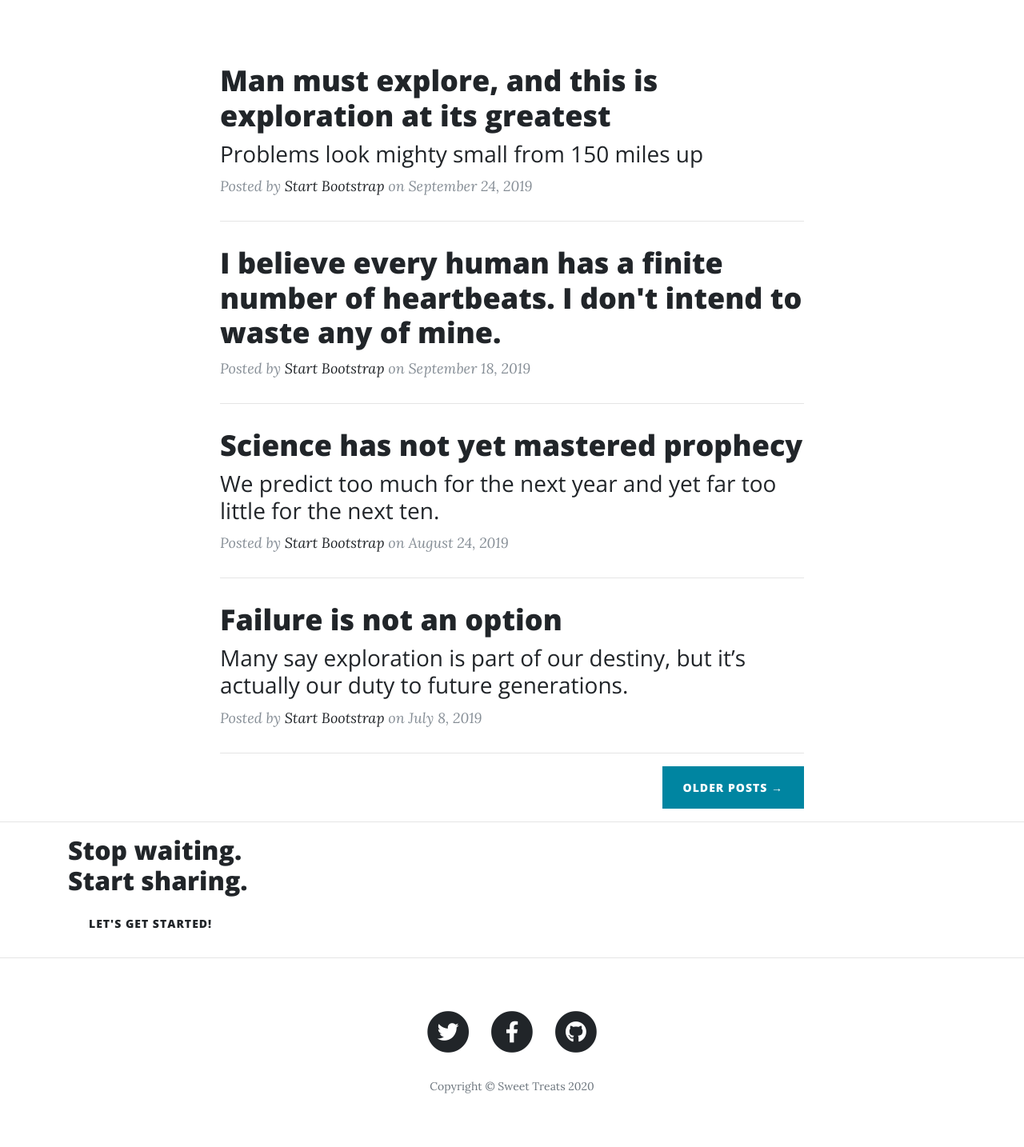
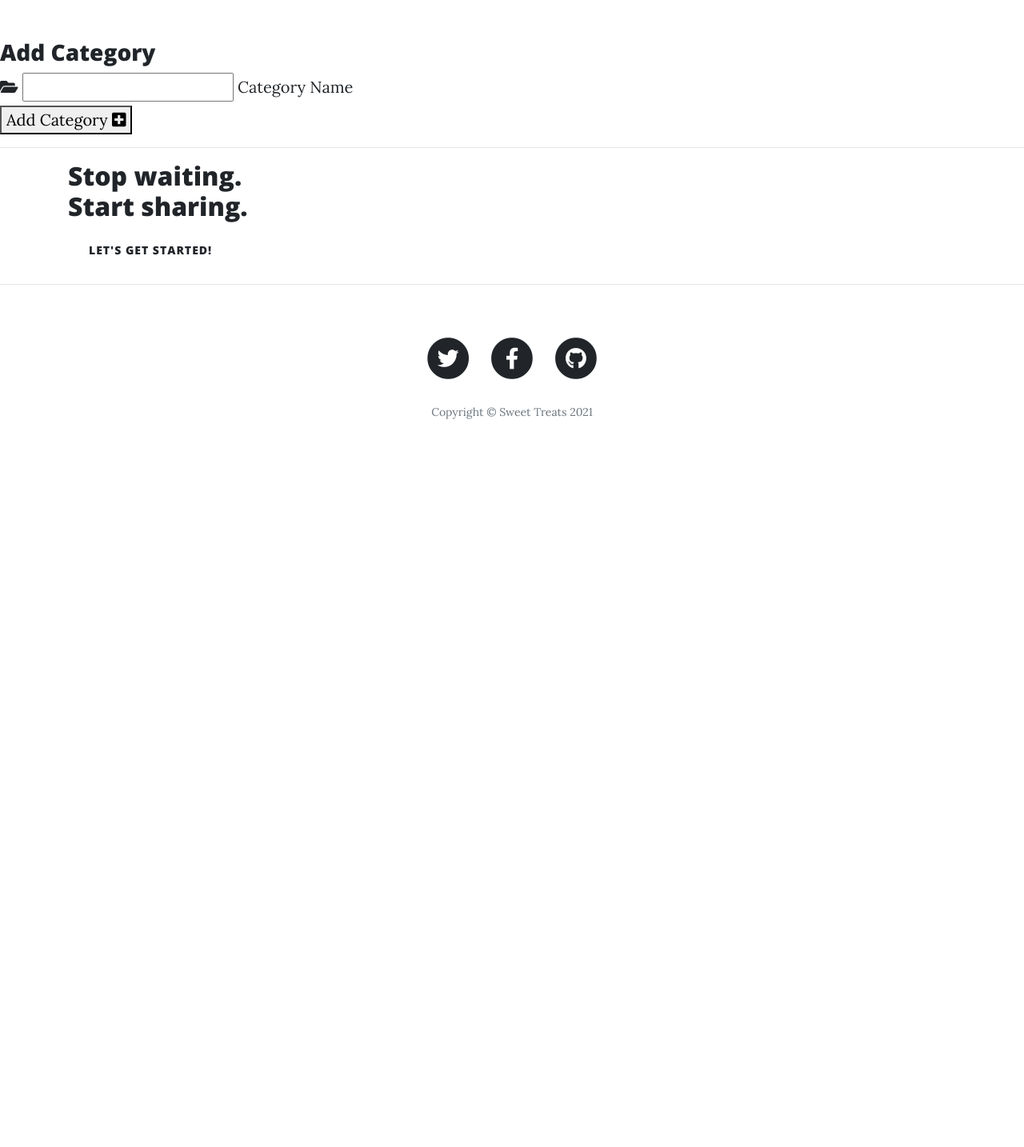
Before and after one commit to LRomero2/Sweet-Treats, a Flask app: page /add_category in a window 1280 px wide. Shown: the part 533-1967 px from the top of the page at 80% size. After the commit the page ends 1057 px from the top, so only its background shows below. Run offline with Flask 2, Linux system fonts and the light colour scheme; some libraries are stand-ins or nearby versions.

Commit message:
Got template working accross all pages in the app.

```diff
--- a/templates/base.html
+++ b/templates/base.html
@@ -225,7 +225,7 @@
 ------------->
 
   <!-- Page Header -->
-  <header class="masthead" style="background-image: url('static/imgs/newlandingpagebackground.jpg')">
+  <header class="masthead" style="background-image: url('{{ url_for('static', filename='imgs/colorful_cookies.jpg') }}')">
     <div class="overlay"></div>
     <div class="container">
       <div class="row">
@@ -240,70 +240,8 @@
   </header>
 
   <!-- Main Content -->
-  <div class="container">
-    <div class="row">
-      <div class="col-lg-8 col-md-10 mx-auto">
-        <div class="post-preview">
-          <a href="post.html">
-            <h2 class="post-title">
-              Man must explore, and this is exploration at its greatest
-            </h2>
-            <h3 class="post-subtitle">
-              Problems look mighty small from 150 miles up
-            </h3>
-          </a>
-          <p class="post-meta">Posted by
-            <a href="#">Start Bootstrap</a>
-            on September 24, 2019</p>
-        </div>
-        <hr>
-        <div class="post-preview">
-          <a href="post.html">
-            <h2 class="post-title">
-              I believe every human has a finite number of heartbeats. I don't intend to waste any of mine.
-            </h2>
-          </a>
-          <p class="post-meta">Posted by
-            <a href="#">Start Bootstrap</a>
-            on September 18, 2019</p>
-        </div>
-        <hr>
-        <div class="post-preview">
-          <a href="post.html">
-            <h2 class="post-title">
-              Science has not yet mastered prophecy
-            </h2>
-            <h3 class="post-subtitle">
-              We predict too much for the next year and yet far too little for the next ten.
-            </h3>
-          </a>
-          <p class="post-meta">Posted by
-            <a href="#">Start Bootstrap</a>
-            on August 24, 2019</p>
-        </div>
-        <hr>
-        <div class="post-preview">
-          <a href="post.html">
-            <h2 class="post-title">
-              Failure is not an option
-            </h2>
-            <h3 class="post-subtitle">
-              Many say exploration is part of our destiny, but it’s actually our duty to future generations.
-            </h3>
-          </a>
-          <p class="post-meta">Posted by
-            <a href="#">Start Bootstrap</a>
-            on July 8, 2019</p>
-        </div>
-        <hr>
-        <!-- Pager -->
-        <div class="clearfix">
-          <a class="btn btn-primary float-right" href="#">Older Posts &rarr;</a>
-        </div>
-      </div>
-    </div>
-  </div>
-
+  {% block content %}
+  {% endblock %}
   <hr>
 
   <section class="cta">
@@ -349,7 +287,7 @@
               </a>
             </li>
           </ul>
-          <p class="copyright text-muted">Copyright &copy; Sweet Treats 2020</p>
+         <p class="copyright text-muted">Copyright &copy; Sweet Treats <span id="copyright"></span></p>
         </div>
       </div>
     </div>
@@ -357,12 +295,15 @@
 
 
   <!-- Bootstrap core JavaScript -->
-  <script src="static/vendor/jquery/jquery.min.js"></script>
-  <script src="static/vendor/bootstrap/js/bootstrap.bundle.min.js"></script>
+  <script src="{{ url_for('static', filename='vendor/jquery/jquery.min.js') }}"></script>
+  <script src="{{ url_for('static', filename='vendor/bootstrap/js/bootstrap.bundle.min.js') }}"></script>
 
   <!-- Custom scripts for this template -->
-  <script src="static/js/js/js/clean-blog.min.js"></script>
+  <script src="{{ url_for('static', filename='js/js/js/clean-blog.min.js') }}"></script>
 
+   <script>
+        $("#copyright").text(new Date().getFullYear());
+    </script>
 </body>
 
 </html>
```
